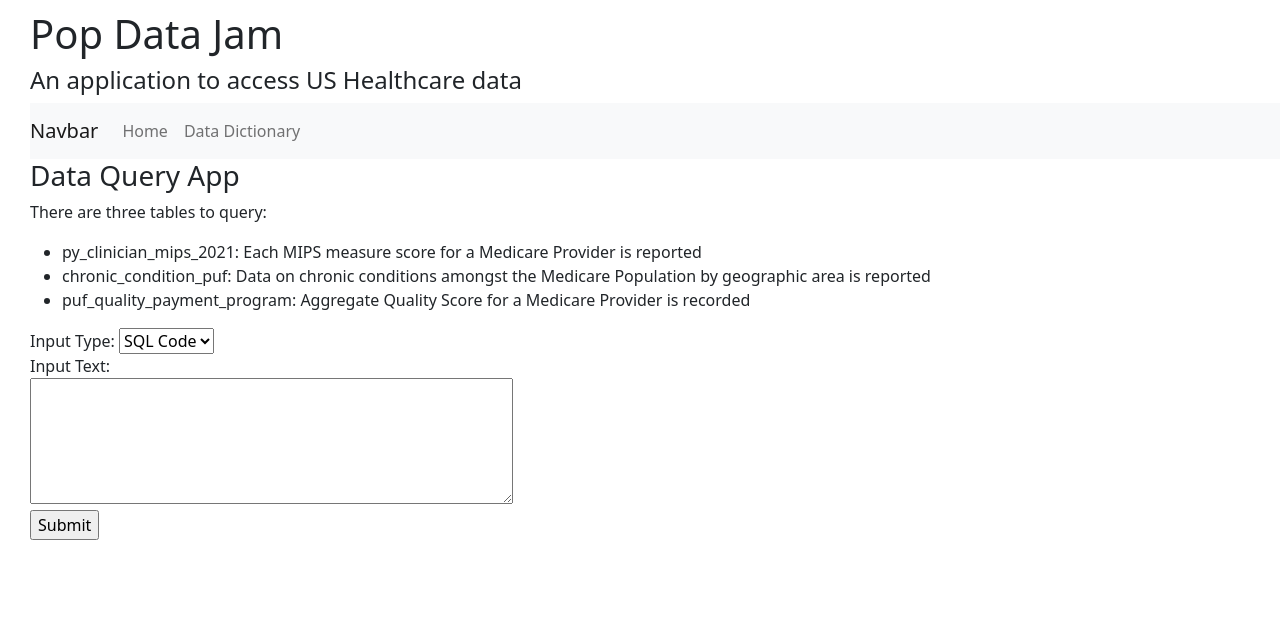
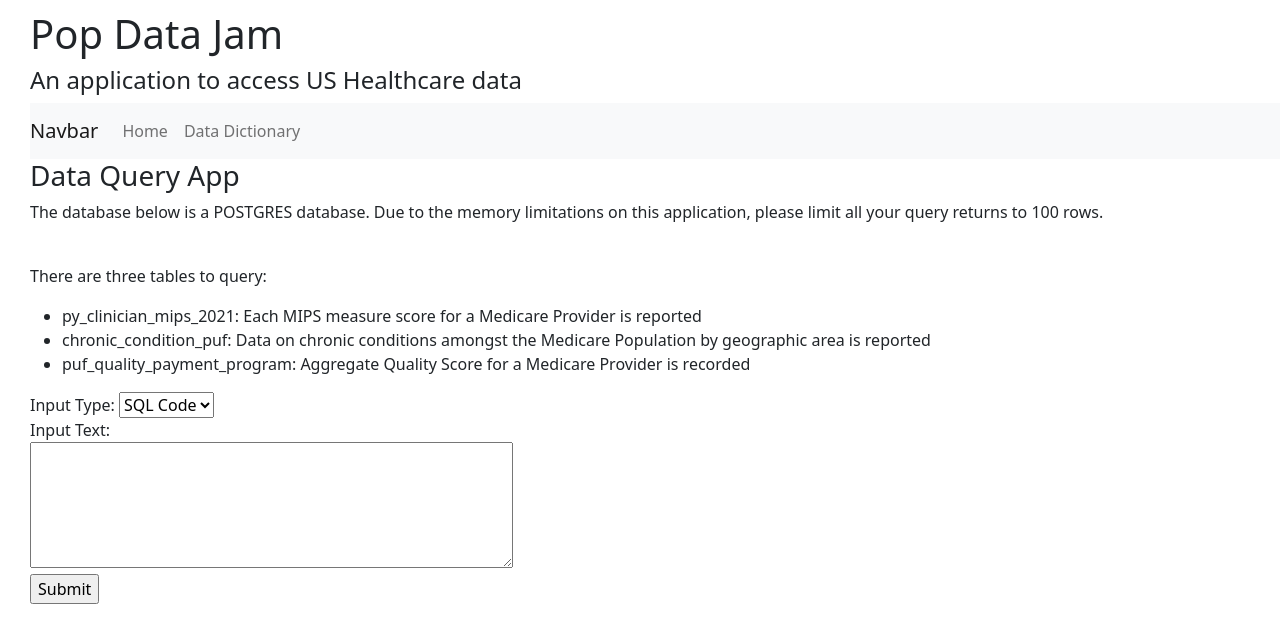
Before and after one commit to Ayiti-Analytics/rechech_sql, a Flask app: page / in a window 1280 px wide. Shown: the top 643 px of the page. Run offline with Flask 3, Linux system fonts and the light colour scheme; some libraries are stand-ins or nearby versions.

Commit message:
Added a warning about the database needing a limit clause

```diff
--- a/templates/index.html
+++ b/templates/index.html
@@ -4,6 +4,8 @@
 <body>
   {% block content %}
   <h3>Data Query App</h3>
+  <p> The database below is a POSTGRES database. Due to the memory limitations on this application, please limit all your query returns to 100 rows.</p>
+  <br
   <p>There are three tables to query:</p>
   <ul>
     <li>py_clinician_mips_2021: Each MIPS measure score for a Medicare Provider is reported</li>
```
